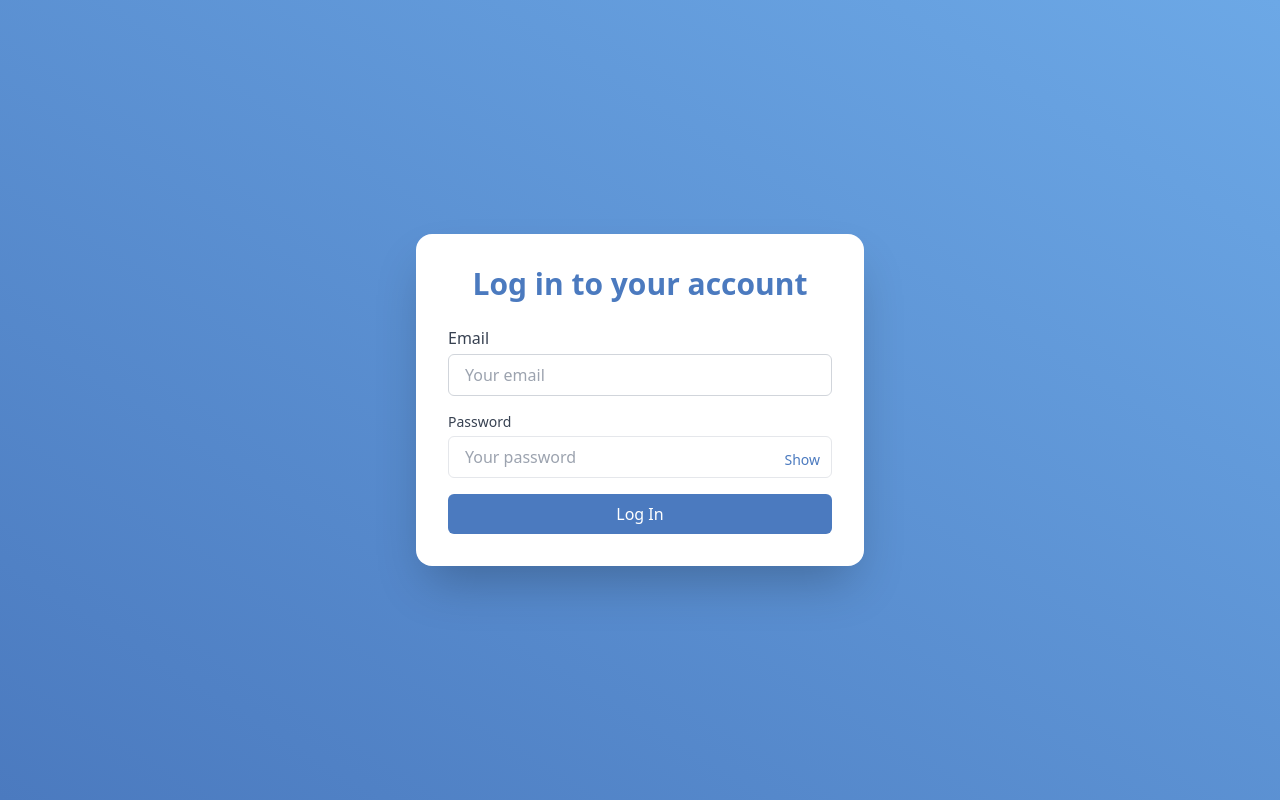
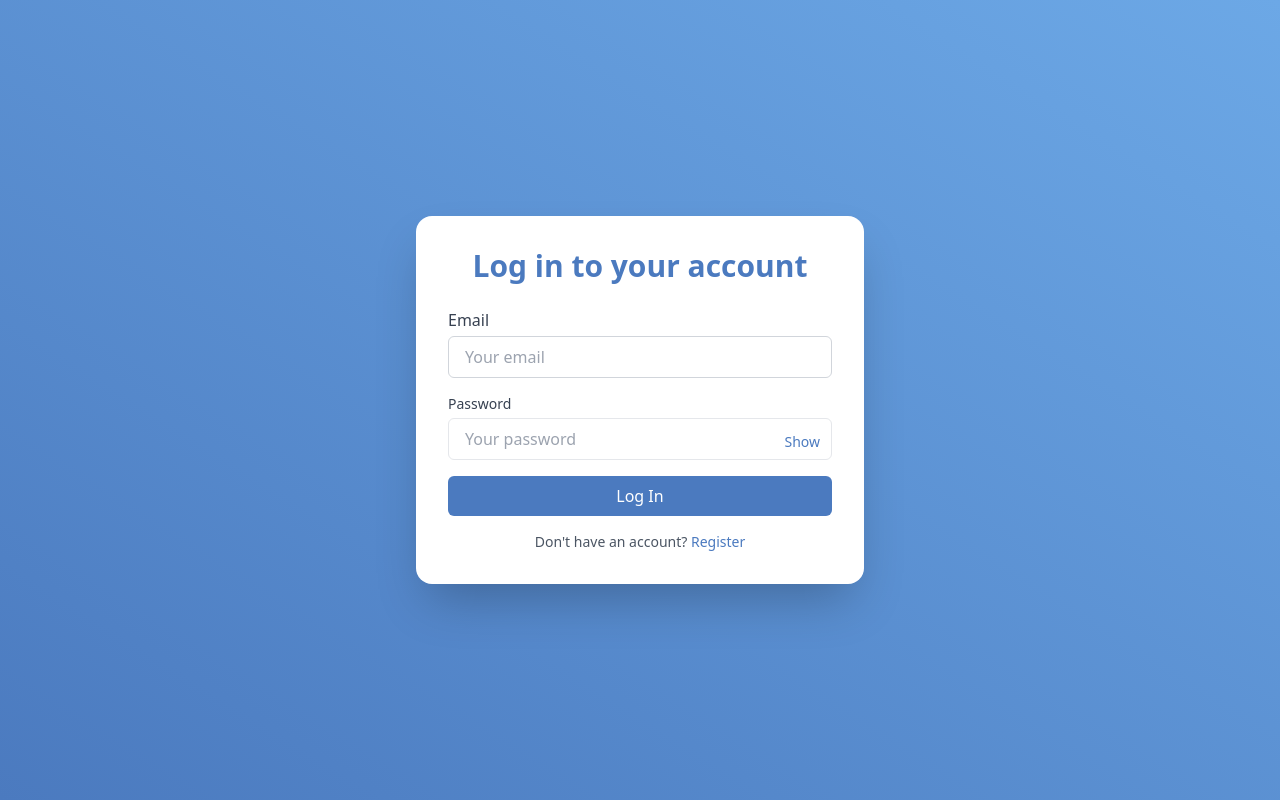
Before and after one commit to ervinosmani/dailyhabits-frontend, a React (Vite) app: page /login in a window 1280 px wide. Built offline with nearby package versions, Linux system fonts and the light colour scheme.

Commit message:
Add navigation text links between login and register pages

```diff
--- a/src/pages/Login.jsx
+++ b/src/pages/Login.jsx
@@ -1,5 +1,5 @@
 import { useState, useContext } from "react";
-import { useNavigate } from "react-router-dom";
+import { Link, useNavigate } from "react-router-dom";
 import { AuthContext } from "../context/AuthContext";
 
 function Login() {
@@ -105,6 +105,13 @@
             Log In
           </button>
         </form>
+
+        <p className="mt-4 text-center text-sm text-gray-600">
+          Don't have an account?{" "}
+          <Link to="/register" className="text-[#4B7ABF] hover:underline">
+            Register
+          </Link>
+        </p>
       </div>
     </div>
   );
--- a/src/pages/Register.jsx
+++ b/src/pages/Register.jsx
@@ -159,14 +159,14 @@
           >
             Register
           </button>
+        </form>
 
-          <p className="mt-4 text-center text-sm text-gray-600">
-            Already have an account?{' '}
-            <Link to="/login" className="text-[#4B7ABF] hover:underline">
-              Log in
-            </Link>
-          </p>
-        </form>
+        <p className="mt-4 text-center text-sm text-gray-600">
+          Already have an account?{" "}
+          <Link to="/login" className="text-[#4B7ABF] hover:underline">
+            Log in
+          </Link>
+        </p>
       </div>
     </div>
   );
```
